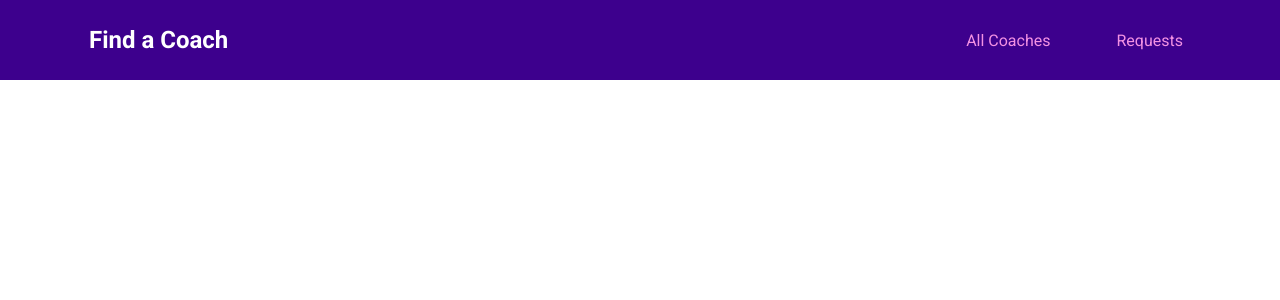
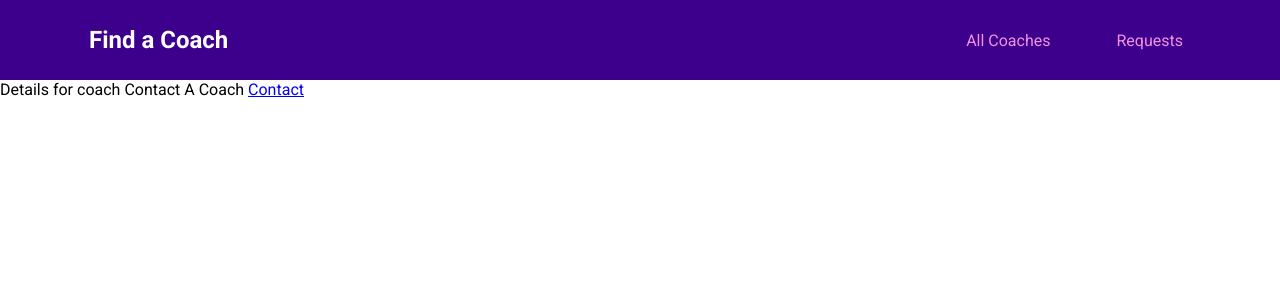
Before and after one commit to das972811/FindACoach, a Vue app in the folder findACoach/: page /coaches/c1/contact in a window 1280 px wide. Shown: the top 300 px of the page. Built offline with nearby package versions, Linux system fonts and the light colour scheme.

Commit message:
Writed all page with router-link

```diff
--- a/findACoach/src/pages/coaches/CoachDetail.vue
+++ b/findACoach/src/pages/coaches/CoachDetail.vue
@@ -1,3 +1,5 @@
 <template>
-    <div></div>
+    Details for coach
+    <router-view></router-view>
+    <router-link to="/coaches/c1/contact">Contact</router-link>
 </template>
--- a/findACoach/src/pages/coaches/CoachRegistration.vue
+++ b/findACoach/src/pages/coaches/CoachRegistration.vue
@@ -1,3 +1,3 @@
 <template>
-    <div></div>
+    Register
 </template>
--- a/findACoach/src/pages/coaches/CoachesList.vue
+++ b/findACoach/src/pages/coaches/CoachesList.vue
@@ -3,6 +3,13 @@
         Fitler
     </section>
     <section>
+        <div class="controls">
+            <button>Refresh</button>
+            <router-link to="/register">Register as Coach</router-link>
+        </div>
+        <ul>
+
+        </ul>
         List of Coaches
     </section>
 </template>
--- a/findACoach/src/pages/requests/ContactCoach.vue
+++ b/findACoach/src/pages/requests/ContactCoach.vue
@@ -1,3 +1,3 @@
 <template>
-    <div></div>
+    Contact A Coach
 </template>
--- a/findACoach/src/pages/requests/RequestsReceived.vue
+++ b/findACoach/src/pages/requests/RequestsReceived.vue
@@ -1,3 +1,3 @@
 <template>
-    <div></div>
+    Requests
 </template>
```
